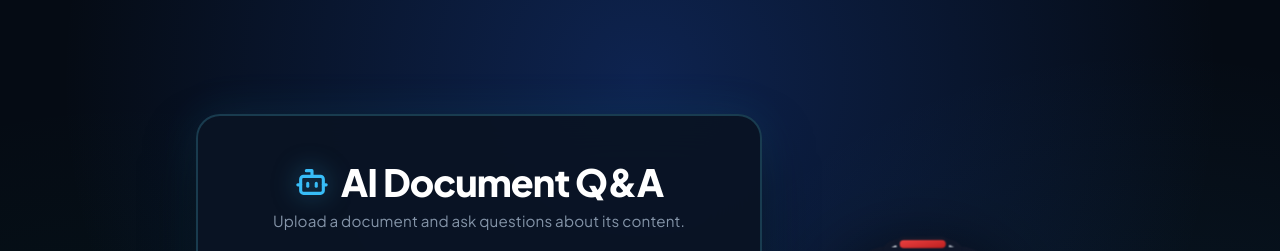
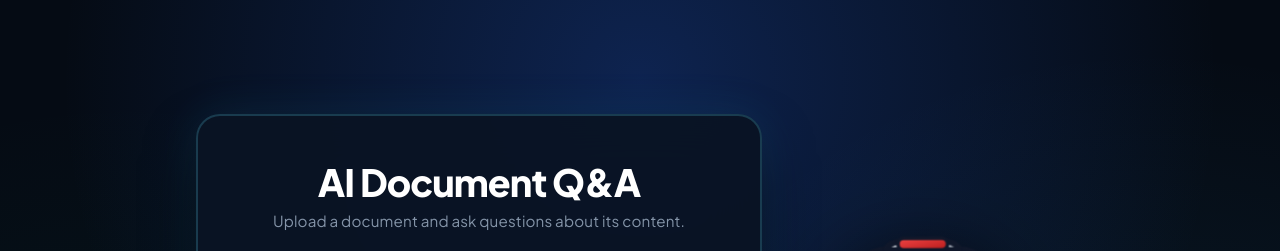
Before and after one commit to Jananimekavannan/doc_Q-A, a React (Vite) app: page / in a window 1280 px wide. Shown: the top 251 px of the page. Built offline with nearby package versions, Linux system fonts and the light colour scheme; no server answers.

Commit message:
Remove bot icon preceding the AI Document Q&A title

```diff
--- a/src/App.jsx
+++ b/src/App.jsx
@@ -1,5 +1,5 @@
 import React, { useRef, useState } from "react";
-import { Bot, FileText, UploadCloud, Lightbulb, Send, CheckCircle2, RotateCcw } from "lucide-react";
+import { FileText, UploadCloud, Lightbulb, Send, CheckCircle2, RotateCcw } from "lucide-react";
 import AnimatedBot from "./components/AnimatedBot";
 
 const API_BASE = import.meta.env.VITE_API_BASE_URL || "http://localhost:8000";
@@ -130,12 +130,7 @@ export default function App() {
         <main className="qa-card">
           {/* 1. Header */}
           <header className="card-header">
-            <div className="title-row">
-              <span className="title-icon">
-                <Bot size={34} strokeWidth={2.2} />
-              </span>
-              <h1 className="card-title">AI Document Q&A</h1>
-            </div>
+            <h1 className="card-title">AI Document Q&A</h1>
             <p className="card-subtitle">
               Upload a document and ask questions about its content.
             </p>
```
